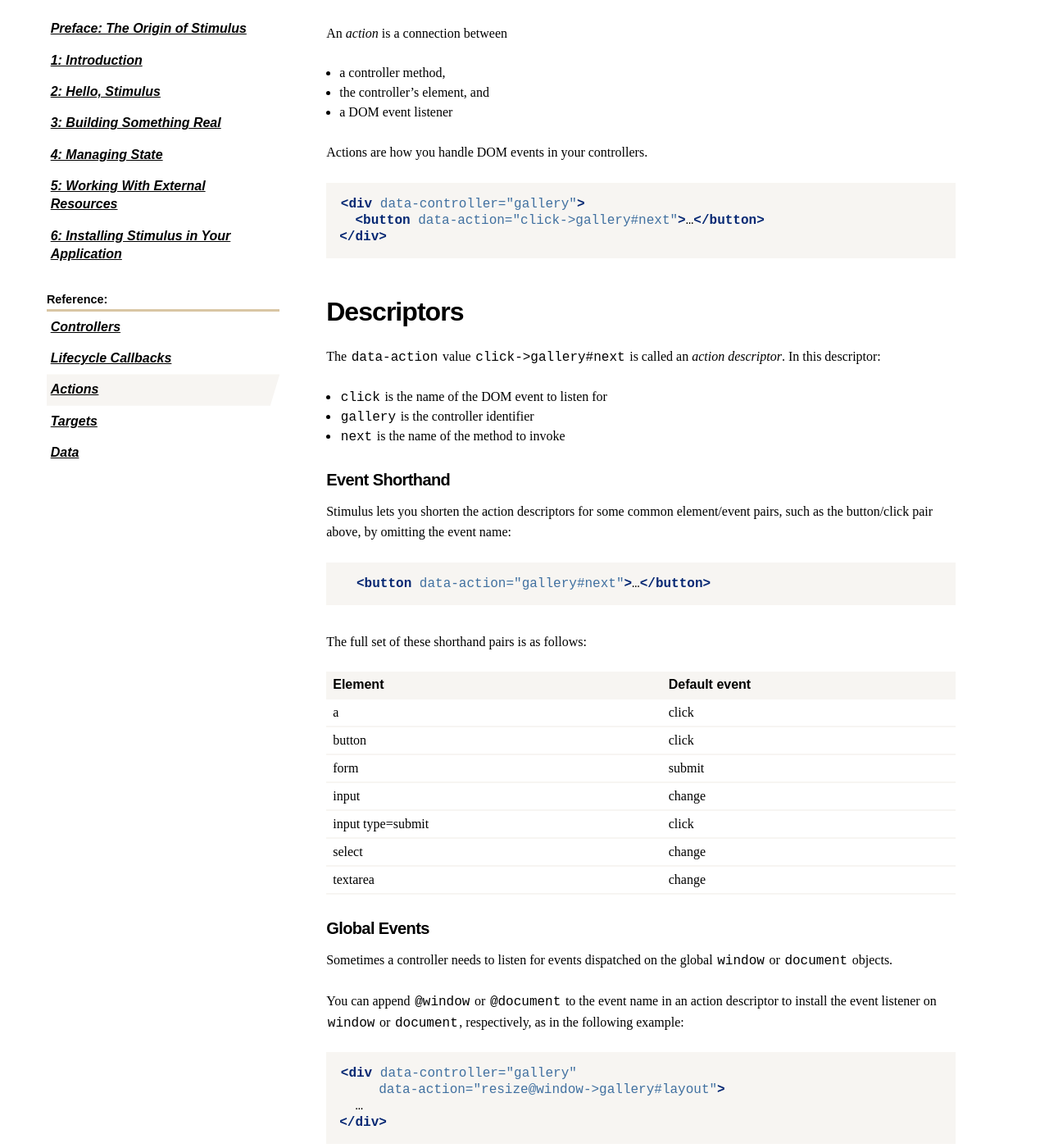
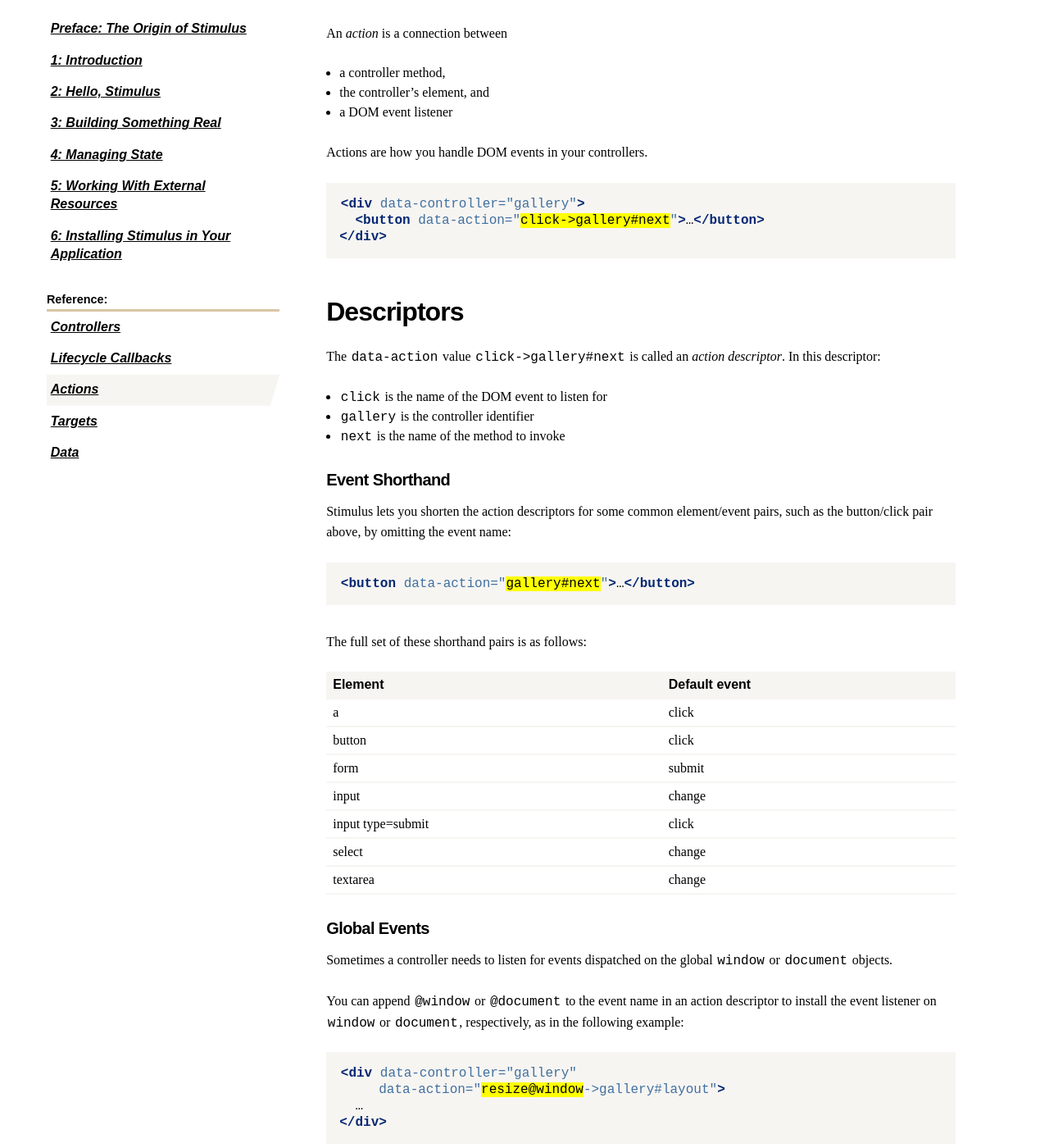
Before and after one commit to hotwired/stimulus-site, a Jekyll site: the page built from handbook/actions.md, in a window 1280 px wide and 1400 px high, scrolled down 238 px. Shown: the whole window at 82% size. Built offline with Jekyll 4.4.1, drawn with Linux system fonts in a browser that asks for light colours; some web fonts are replaced; comment, search, counter and statistics services are not loaded; our own code applies the rules of GitHub Pages for plain Markdown files; some of the changed text lies outside the part shown.

Commit message:
Add callouts to code examples in Actions

````diff
--- /dev/null
+++ b/_sass/_callouts.scss
@@ -0,0 +1,13 @@
+.callout {
+  background-color: #ff0;
+  color: #000;
+}
+
+.callout--avoid {
+  text-decoration: line-through;
+  color: #c00;
+}
+
+.callout--prefer {
+  color: #0a0;
+}
--- a/css/main.scss
+++ b/css/main.scss
@@ -10,4 +10,5 @@
         "anchors",
         "landing",
         "handbook",
-        "highlighter";
+        "highlighter",
+        "callouts";
--- a/handbook/actions.md
+++ b/handbook/actions.md
@@ -32,8 +34,10 @@
 
 Stimulus lets you shorten the action descriptors for some common element/event pairs, such as the button/click pair above, by omitting the event name:
 
+<meta data-controller="callout" data-callout-value="gallery#next">
+
 ```html
-  <button data-action="gallery#next">…</button>
+<button data-action="gallery#next">…</button>
 ```
 
 The full set of these shorthand pairs is as follows:
@@ -53,6 +57,8 @@
 Sometimes a controller needs to listen for events dispatched on the global `window` or `document` objects.
 
 You can append `@window` or `@document` to the event name in an action descriptor to install the event listener on `window` or `document`, respectively, as in the following example:
+
+<meta data-controller="callout" data-callout-value="resize@window">
 
 ```html
 <div data-controller="gallery"
@@ -87,14 +93,18 @@
 
 Avoid action names that simply repeat the event's name, such as `click`, `onClick`, or `clicked`:
 
+<meta data-controller="callout" data-callout-value="#click" data-callout-class="avoid">
+
 ```html
-<button data-action="click->profile#click">…</button>
+<button data-action="click->profile#click">👎</button>
 ```
 
 Instead, name your action methods based on what will happen when they're called:
 
+<meta data-controller="callout" data-callout-value="#showDialog" data-callout-class="prefer">
+
 ```html
-<button data-action="click->profile#showDialog">…</button>
+<button data-action="click->profile#showDialog">👍</button>
 ```
 
 This will help you reason about the behavior of a block of HTML without having to look at the controller source.
````
Also changed, not shown: other parts of handbook/actions.md (+2 -0 lines), _js/controllers/callout_controller.js (added, +94 -0 lines), js/main.js.
